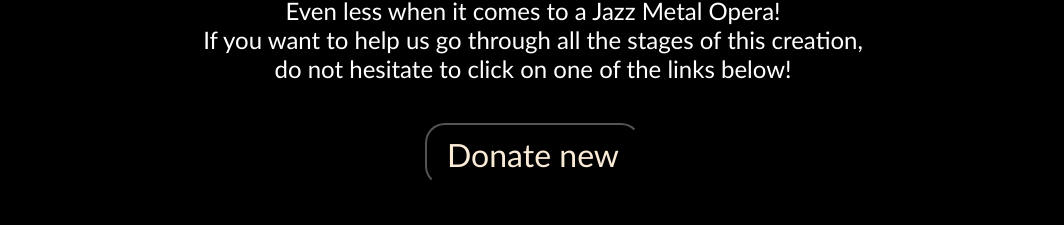
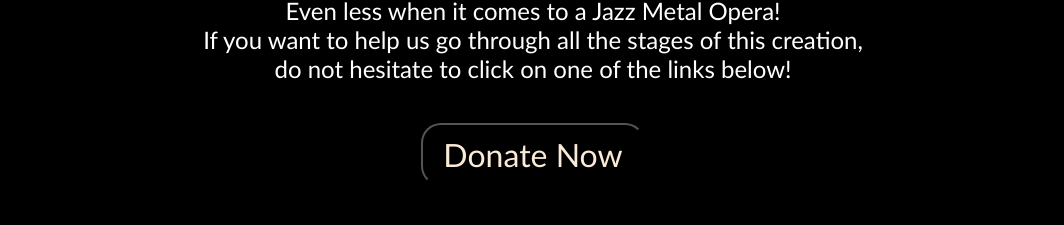
Before and after one commit to Funkysys/lasuspendida, a Next.js app: page / in a window 1280 px wide. Shown: the part 793-1018 px from the top of the page, without its empty margins (107-1171 px from the left). Built offline with nearby package versions, Linux system fonts and the light colour scheme.

Commit message:
actualization informations

```diff
--- a/pages/index.js
+++ b/pages/index.js
@@ -23,7 +23,7 @@ export default function Home() {
         <p className={styles.paragraph}>Creating an opera is not an easy thing. <br /> Even less when it comes to a Jazz Metal Opera! <br />If you want to help us go through all the stages of this creation,<br />do not hesitate to click on one of the links below!</p>
         <button className={styles.button}>
           <Link href={"https://www.gofundme.com/f/la-suspendida-opera-album-production/widget/large/"}>
-            Donate new
+            Donate Now
           </Link>
         </button>
 
```
